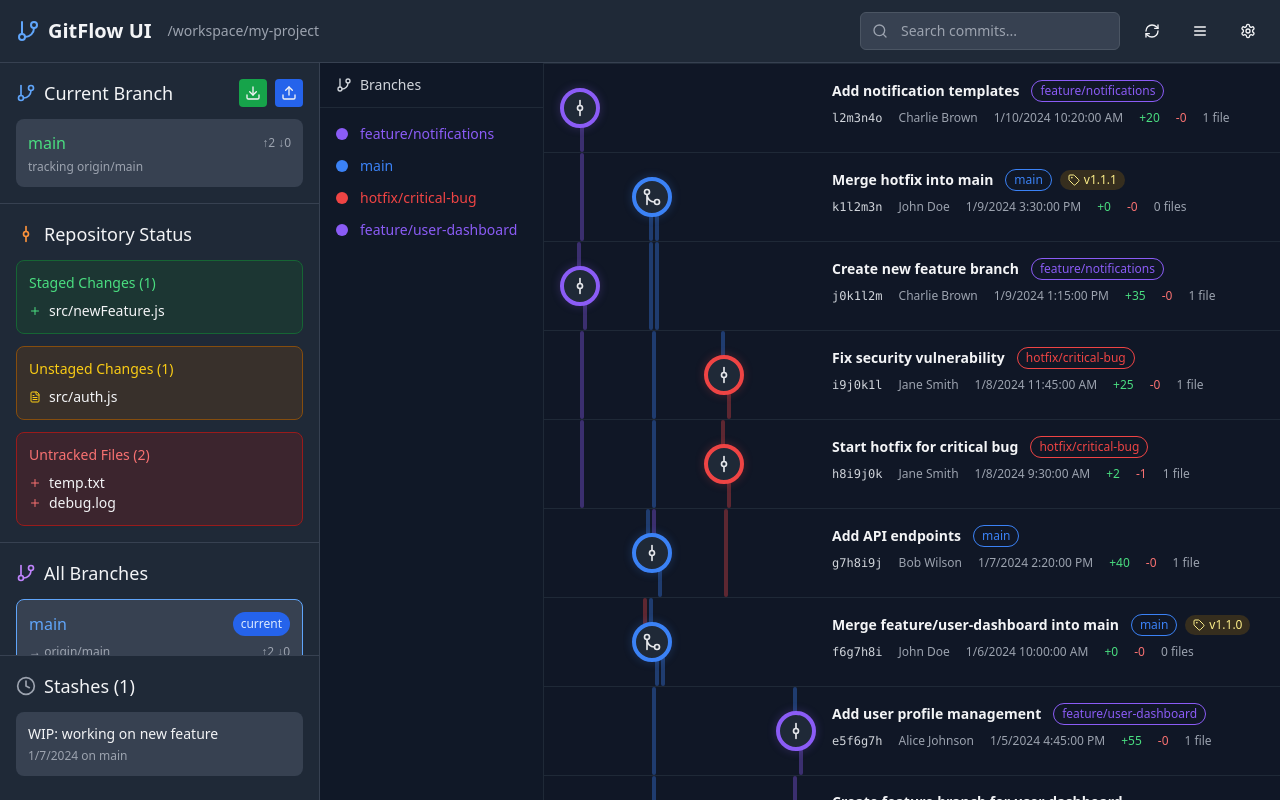
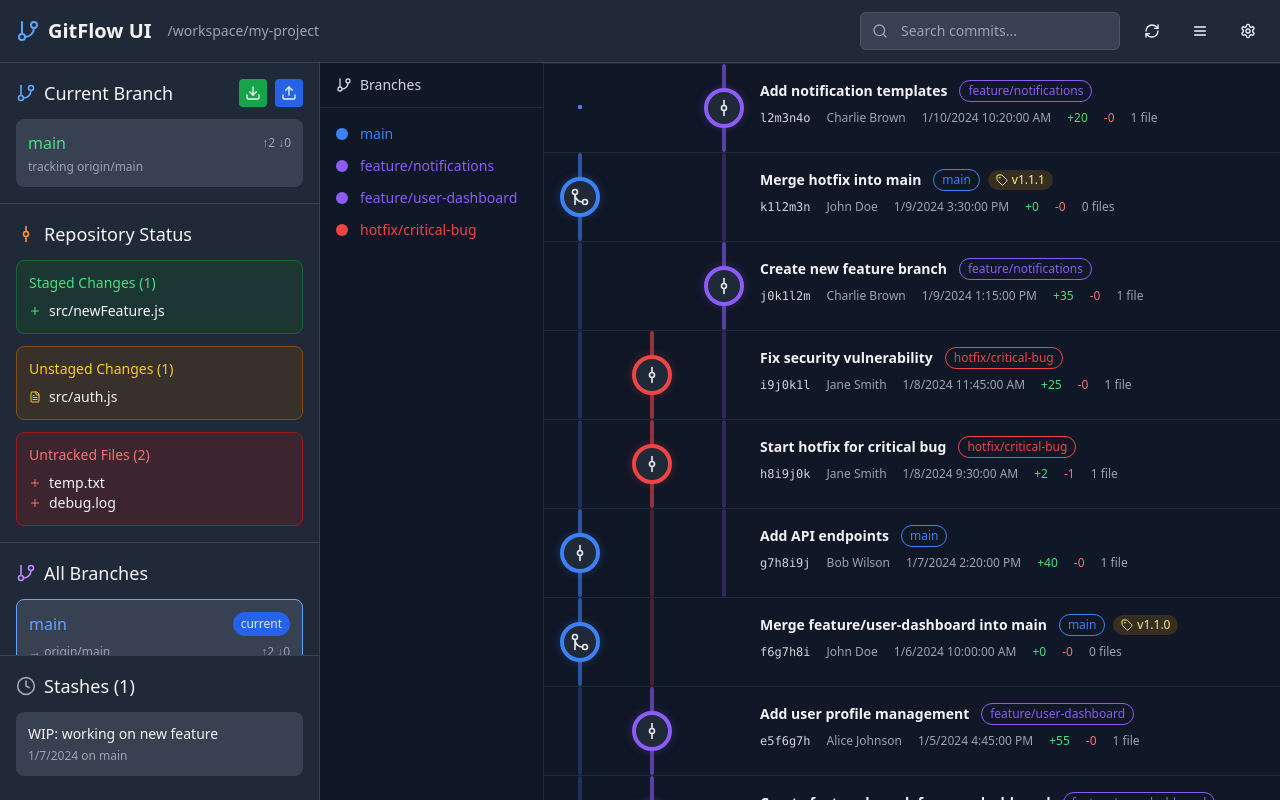
Before and after one commit to hellhoundsx/git-flow, a React (Vite) app: page / in a window 1280 px wide. Built offline with nearby package versions, Linux system fonts and the light colour scheme.

Commit message:
Rework commit lanes with rule-based allocation

```diff
--- a/src/components/CommitGraph.tsx
+++ b/src/components/CommitGraph.tsx
@@ -27,13 +27,6 @@ interface ContextMenuState {
   commit: GitCommit | null;
 }
 
-interface BranchLane {
-  name: string;
-  color: string;
-  firstCommitIndex: number;
-  lastCommitIndex: number;
-}
-
 interface GraphConnection {
   id: string;
   fromIndex: number;
@@ -43,20 +36,41 @@ interface GraphConnection {
   color: string;
 }
 
-interface LaneConnectionState {
-  incoming: GraphConnection[];
-  outgoing: GraphConnection[];
-  passing: GraphConnection[];
-}
-
 interface ConnectionLine {
   id: string;
   path: string;
   color: string;
 }
 
+interface GraphComputationResult {
+  commitLaneMap: Record<string, number>;
+  commitBranchMap: Record<string, string>;
+  branchColors: Record<string, string>;
+  laneCount: number;
+  connections: GraphConnection[];
+  laneSegments: (string | null)[][];
+  branchList: { name: string; color: string }[];
+}
+
 const LANE_COLUMN_WIDTH = 72;
-const LINE_OFFSET = 6;
+
+const MAIN_BRANCH_KEYS = ['main', 'master'];
+
+const normalizeBranchName = (branch: string): string =>
+  branch
+    .replace(/^refs\/(heads|remotes)\//, '')
+    .replace(/^origin\//, '')
+    .trim();
+
+const canonicalBranchName = (branch: string): string => {
+  const normalized = normalizeBranchName(branch).toLowerCase();
+
+  if (MAIN_BRANCH_KEYS.includes(normalized)) {
+    return 'main';
+  }
+
+  return normalizeBranchName(branch);
+};
 
 const getBranchColor = (branchName: string): string => {
   const predefined: Record<string, string> = {
@@ -80,6 +94,220 @@ const getBranchColor = (branchName: string): string => {
   }
   const hue = Math.abs(hash) % 360;
   return `hsl(${hue}, 70%, 60%)`;
+};
+
+const computeGraphData = (sortedCommits: GitCommit[]): GraphComputationResult => {
+  const commitLaneMap: Record<string, number> = {};
+  const commitBranchMap: Record<string, string> = {};
+  const branchColors: Record<string, string> = {};
+  const branchNames = new Set<string>();
+  const connections: GraphConnection[] = [];
+
+  if (sortedCommits.length === 0) {
+    return {
+      commitLaneMap,
+      commitBranchMap,
+      branchColors,
+      laneCount: 0,
+      connections,
+      laneSegments: [],
+      branchList: []
+    };
+  }
+
+  const chronological = [...sortedCommits].reverse();
+  const branchToLane = new Map<string, number>();
+  const laneOccupancy: (string | null)[] = [];
+
+  branchToLane.set('main', 0);
+  laneOccupancy[0] = 'main';
+
+  const findNearestFreeLane = (): number => {
+    for (let laneIndex = 1; laneIndex < laneOccupancy.length; laneIndex += 1) {
+      if (!laneOccupancy[laneIndex]) {
+        return laneIndex;
+      }
+    }
+
+    laneOccupancy.push(null);
+    return laneOccupancy.length - 1;
+  };
+
+  const determineBranchForCommit = (commit: GitCommit): string => {
+    if (commit.branches.length > 0) {
+      const normalized = commit.branches.map(canonicalBranchName);
+      const mainBranch = normalized.find((name) => name === 'main');
+
+      if (mainBranch) {
+        return 'main';
+      }
+
+      return normalized[0];
+    }
+
+    for (const parentId of commit.parents) {
+      const parentBranch = commitBranchMap[parentId];
+      if (parentBranch) {
+        return parentBranch;
+      }
+    }
+
+    return 'detached';
+  };
+
+  let maxLaneIndex = 0;
+
+  chronological.forEach((commit) => {
+    const branchName = determineBranchForCommit(commit);
+    branchNames.add(branchName);
+
+    let laneIndex: number;
+
+    if (branchName === 'main') {
+      laneIndex = 0;
+    } else {
+      const existingLane = branchToLane.get(branchName);
+      laneIndex = existingLane ?? findNearestFreeLane();
+    }
+
+    branchToLane.set(branchName, laneIndex);
+    laneOccupancy[laneIndex] = branchName;
+
+    commitLaneMap[commit.id] = laneIndex;
+    commitBranchMap[commit.id] = branchName;
+    maxLaneIndex = Math.max(maxLaneIndex, laneIndex);
+
+    if (commit.parents.length > 1) {
+      const releases = new Map<string, number>();
+
+      commit.parents.forEach((parentId) => {
+        const parentBranch = commitBranchMap[parentId];
+
+        if (!parentBranch || parentBranch === branchName || parentBranch === 'main') {
+          return;
+        }
+
+        const parentLane = branchToLane.get(parentBranch);
+
+        if (parentLane === undefined) {
+          return;
+        }
+
+        releases.set(parentBranch, parentLane);
+      });
+
+      releases.forEach((laneToFree, branchToFree) => {
+        branchToLane.delete(branchToFree);
+        laneOccupancy[laneToFree] = null;
+      });
+    }
+  });
+
+  branchNames.add('main');
+
+  const laneCount = Math.max(maxLaneIndex + 1, branchNames.size > 0 ? 1 : 0);
+
+  branchNames.forEach((branch) => {
+    if (branch === 'detached') {
+      branchColors[branch] = '#9CA3AF';
+      return;
+    }
+
+    if (branch === 'main') {
+      branchColors[branch] = getBranchColor('main');
+      return;
+    }
+
+    branchColors[branch] = getBranchColor(branch);
+  });
+
+  const commitIndexMap: Record<string, number> = {};
+  sortedCommits.forEach((commit, index) => {
+    commitIndexMap[commit.id] = index;
+  });
+
+  sortedCommits.forEach((commit, fromIndex) => {
+    const fromLane = commitLaneMap[commit.id];
+    const branchName = commitBranchMap[commit.id];
+    const color = branchColors[branchName] ?? '#6B7280';
+
+    commit.parents.forEach((parentId) => {
+      const toIndex = commitIndexMap[parentId];
+
+      if (toIndex === undefined) {
+        return;
+      }
+
+      const toLane = commitLaneMap[parentId] ?? fromLane;
+
+      connections.push({
+        id: `${commit.id}-${parentId}`,
+        fromIndex,
+        toIndex,
+        fromLane,
+        toLane,
+        color
+      });
+    });
+  });
+
+  const laneSegments = sortedCommits.map(() => Array<string | null>(laneCount).fill(null));
+
+  sortedCommits.forEach((commit, rowIndex) => {
+    const laneIndex = commitLaneMap[commit.id];
+
+    if (laneIndex === undefined) {
+      return;
+    }
+
+    const branchName = commitBranchMap[commit.id];
+    laneSegments[rowIndex][laneIndex] = branchColors[branchName] ?? '#6B7280';
+  });
+
+  connections.forEach(({ fromIndex, toIndex, fromLane, toLane, color }) => {
+    const start = Math.min(fromIndex, toIndex);
+    const end = Math.max(fromIndex, toIndex);
+
+    for (let row = start; row <= end; row += 1) {
+      const laneIndex = row === toIndex ? toLane : fromLane;
+
+      if (laneSegments[row]) {
+        laneSegments[row][laneIndex] = color;
+      }
+    }
+
+    if (laneSegments[toIndex]) {
+      laneSegments[toIndex][fromLane] = color;
+    }
+  });
+
+  const branchList = Array.from(branchNames)
+    .filter((name) => name !== 'detached')
+    .map((name) => ({
+      name,
+      color: branchColors[name] ?? getBranchColor(name)
+    }))
+    .sort((a, b) => {
+      if (a.name === 'main') {
+        return -1;
+      }
+
+      if (b.name === 'main') {
+        return 1;
+      }
+
+      return a.name.localeCompare(b.name);
+    });
+
+  return {
+    commitLaneMap,
+    commitBranchMap,
+    branchColors,
+    laneCount,
+    connections,
+    laneSegments,
+    branchList
+  };
 };
 
 export const CommitGraph: React.FC<CommitGraphProps> = ({
@@ -107,90 +335,15 @@ export const CommitGraph: React.FC<CommitGraphProps> = ({
     [commits]
   );
 
-  const { branchLanes, commitLaneMap, laneStates, connections } = useMemo(() => {
-    const lanes: BranchLane[] = [];
-    const laneIndexByName: Record<string, number> = {};
-    const laneMap: Record<string, number> = {};
-    const commitIndexMap: Record<string, number> = {};
-
-    sortedCommits.forEach((commit, index) => {
-      const primaryBranch = commit.branches[0] || 'detached';
-      commitIndexMap[commit.id] = index;
-
-      if (laneIndexByName[primaryBranch] === undefined) {
-        laneIndexByName[primaryBranch] = lanes.length;
-        lanes.push({
-          name: primaryBranch,
-          color: getBranchColor(primaryBranch),
-          firstCommitIndex: index,
-          lastCommitIndex: index
-        });
-      } else {
-        const lane = lanes[laneIndexByName[primaryBranch]];
-        lane.lastCommitIndex = Math.max(lane.lastCommitIndex, index);
-      }
-
-      laneMap[commit.id] = laneIndexByName[primaryBranch];
-    });
-
-    const connectionStates: LaneConnectionState[][] = sortedCommits.map(() =>
-      lanes.map(() => ({ incoming: [], outgoing: [], passing: [] }))
-    );
-
-    const connections: GraphConnection[] = [];
-
-    sortedCommits.forEach((commit, fromIndex) => {
-      const fromLane = laneMap[commit.id];
-
-      if (fromLane === undefined) {
-        return;
-      }
-
-      commit.parents.forEach((parentId) => {
-        const toIndex = commitIndexMap[parentId];
-
-        if (toIndex === undefined) {
-          return;
-        }
-
-        const toLane = laneMap[parentId] ?? fromLane;
-        const color = lanes[fromLane]?.color ?? '#6B7280';
-        const connection: GraphConnection = {
-          id: `${commit.id}-${parentId}`,
-          fromIndex,
-          toIndex,
-          fromLane,
-          toLane,
-          color
-        };
-
-        connections.push(connection);
-      });
-    });
-
-    connections.forEach((connection) => {
-      const { fromIndex, toIndex, fromLane, toLane } = connection;
-
-      const fromLaneState = connectionStates[fromIndex]?.[fromLane];
-      const toLaneState = connectionStates[toIndex]?.[toLane];
-
-      fromLaneState?.outgoing.push(connection);
-
-      for (let row = fromIndex + 1; row < toIndex; row += 1) {
-        const passingLaneState = connectionStates[row]?.[fromLane];
-        passingLaneState?.passing.push(connection);
-      }
-
-      toLaneState?.incoming.push(connection);
-    });
-
-    return {
-      branchLanes: lanes,
-      commitLaneMap: laneMap,
-      laneStates: connectionStates,
-      connections
-    };
-  }, [sortedCommits]);
+  const {
+    commitLaneMap,
+    commitBranchMap,
+    branchColors,
+    laneCount,
+    connections,
+    laneSegments,
+    branchList
+  } = useMemo(() => computeGraphData(sortedCommits), [sortedCommits]);
 
   const registerNodeRef = useCallback(
     (commitId: string) => (element: HTMLDivElement | null) => {
@@ -314,73 +467,39 @@ export const CommitGraph: React.FC<CommitGraphProps> = ({
     return () => document.removeEventListener('click', handleGlobalClick);
   }, [contextMenu.show, handleCloseContextMenu]);
 
-  const timelineColumns = useMemo(
-    () =>
-      branchLanes.length > 0
-        ? `repeat(${branchLanes.length}, ${LANE_COLUMN_WIDTH}px)`
-        : '1fr',
-    [branchLanes.length]
+  const laneColumnTemplate = useMemo(
+    () => (laneCount > 0 ? `repeat(${laneCount}, ${LANE_COLUMN_WIDTH}px)` : ''),
+    [laneCount]
   );
 
   const renderLaneCell = (
     commit: GitCommit,
-    lane: BranchLane,
     laneIndex: number,
     rowIndex: number
   ) => {
     const commitLane = commitLaneMap[commit.id];
-    const isCommitLane = laneIndex === commitLane;
-    const laneState = laneStates[rowIndex]?.[laneIndex];
-    const incoming = laneState?.incoming ?? [];
-    const outgoing = laneState?.outgoing ?? [];
-    const passing = laneState?.passing ?? [];
-
-    const verticalSegments = [
-      ...passing.map((connection) => ({
-        color: connection.color,
-        top: 0,
-        height: '100%'
-      })),
-      ...incoming.map((connection) => ({
-        color: connection.color,
-        top: 0,
-        height: '50%'
-      })),
-      ...outgoing.map((connection) => ({
-        color: connection.color,
-        top: '50%',
-        height: '50%'
-      }))
-    ];
-
-    const getOffset = (index: number, total: number) =>
-      (index - (total - 1) / 2) * LINE_OFFSET;
+    const isCommitLane = commitLane === laneIndex;
+    const branchName = commitBranchMap[commit.id];
+    const commitColor = branchColors[branchName] ?? '#6B7280';
+    const laneColor = laneSegments[rowIndex]?.[laneIndex];
 
     return (
-      <div key={lane.name} className="relative flex items-center justify-center py-6">
-        {verticalSegments.map((segment, index) => {
-          const offset = getOffset(index, verticalSegments.length);
-
-          return (
+      <div key={`lane-${laneIndex}`} className="relative flex items-center justify-center py-6">
+        {laneColor && (
           <div
-              key={`segment-${index}`}
-              className="absolute w-1 rounded-full"
+            className="absolute top-0 left-1/2 h-full w-1 -translate-x-1/2 rounded-full"
             style={{
-                left: `calc(50% + ${offset}px)`,
-                top: segment.top,
-                height: segment.height,
-                backgroundColor: segment.color,
-                opacity: 0.35
+              backgroundColor: laneColor,
+              opacity: isCommitLane ? 0.6 : 0.25
             }}
           />
-          );
-        })}
+        )}
 
         {isCommitLane && (
           <div ref={registerNodeRef(commit.id)} className="relative z-20">
             <CommitNode
               commit={commit}
-              branchColor={lane.color}
+              branchColor={commitColor}
               onClick={() => onCommitClick(commit)}
               onContextMenu={(event) => handleContextMenu(event, commit)}
             />
@@ -391,18 +510,20 @@ export const CommitGraph: React.FC<CommitGraphProps> = ({
   };
 
   const renderCommitRow = (commit: GitCommit, index: number) => {
+    const gridTemplate =
+      laneCount > 0
+        ? `${laneColumnTemplate} minmax(0, 1fr)`
+        : 'minmax(0, 1fr)';
+
     return (
       <div
         key={commit.id}
         className="grid border-b border-gray-800 bg-gray-900/60 hover:bg-gray-900 transition-colors"
-        style={{ gridTemplateColumns: `${timelineColumns} minmax(0, 1fr)` }}
+        style={{ gridTemplateColumns: gridTemplate }}
       >
-        {branchLanes.length > 0 ? (
-          branchLanes.map((lane, laneIndex) =>
-            renderLaneCell(commit, lane, laneIndex, index)
-          )
-        ) : (
-          <div className="py-6" />
+        {laneCount > 0 &&
+          Array.from({ length: laneCount }, (_, laneIndex) =>
+            renderLaneCell(commit, laneIndex, index)
           )}
 
         <div className="flex flex-col gap-2 py-4 pr-6">
@@ -417,18 +538,23 @@ export const CommitGraph: React.FC<CommitGraphProps> = ({
             </button>
 
             <div className="flex flex-wrap items-center gap-2">
-              {commit.branches.map((branch) => (
+              {commit.branches.map((branch) => {
+                const normalized = canonicalBranchName(branch);
+                const color = branchColors[normalized] ?? getBranchColor(normalized);
+
+                return (
                   <span
                     key={`${commit.id}-${branch}`}
                     className="px-2 py-0.5 text-xs font-medium rounded-full border"
                     style={{
-                    borderColor: getBranchColor(branch),
-                    color: getBranchColor(branch)
+                      borderColor: color,
+                      color
                     }}
                   >
                     {branch}
                   </span>
-              ))}
+                );
+              })}
 
               {commit.tags.map((tag) => (
                 <span
@@ -448,9 +574,7 @@ export const CommitGraph: React.FC<CommitGraphProps> = ({
             <span>
               {commit.date.toLocaleDateString()} {commit.date.toLocaleTimeString()}
             </span>
-            <span className="text-green-400">
-              +{commit.stats.additions}
-            </span>
+            <span className="text-green-400">+{commit.stats.additions}</span>
             <span className="text-red-400">-{commit.stats.deletions}</span>
             <span>{commit.files.length} file{commit.files.length === 1 ? '' : 's'}</span>
           </div>
@@ -471,7 +595,7 @@ export const CommitGraph: React.FC<CommitGraphProps> = ({
           </div>
 
           <div className="space-y-3 px-4 py-4">
-            {branchLanes.map((lane) => (
+            {branchList.map((lane) => (
               <div key={lane.name} className="flex items-center gap-3">
                 <span
                   className="h-3 w-3 rounded-full"
@@ -483,7 +607,7 @@ export const CommitGraph: React.FC<CommitGraphProps> = ({
               </div>
             ))}
 
-            {branchLanes.length === 0 && (
+            {branchList.length === 0 && (
               <div className="text-sm text-gray-500">No branches detected</div>
             )}
           </div>
```
Lines whose indentation alone changed are shown as unchanged.
